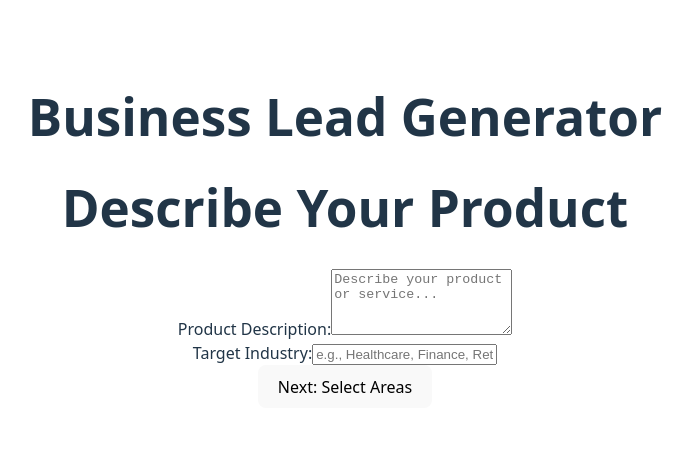
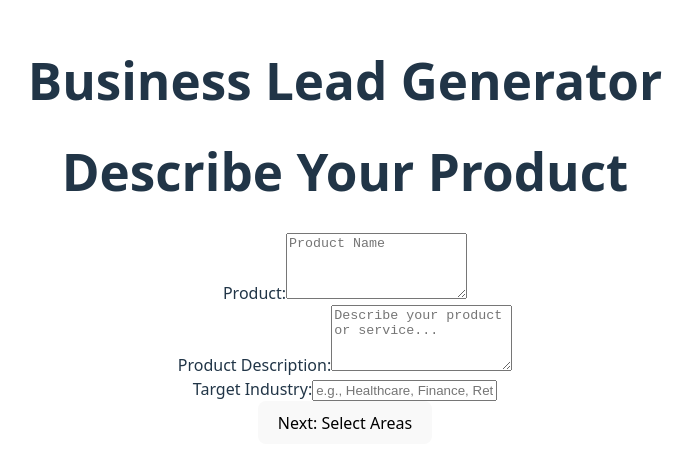
Before and after one commit to bcicco/scrubbers, a React (Vite) app: page / in a window 1280 px wide. Shown: the part 169-636 px from the top of the page, without its empty margins (295-988 px from the left). Built offline with nearby package versions, Linux system fonts and the light colour scheme.

Commit message:
trying to add name

```diff
--- a/src/components/ProductForm.tsx
+++ b/src/components/ProductForm.tsx
@@ -6,13 +6,14 @@ const ProductForm = () => {
   const { sessionData, updateProduct } = useLeadGen();
   const navigate = useNavigate();
 
-  const [product, setProduct] = useState(sessionData.productDescription);
+  const [productDesc, setProduct] = useState(sessionData.productDescription);
   const [industry, setIndustry] = useState(sessionData.targetIndustry);
+  const [productName, setName] = useState(sessionData.prodctName)
 
   const handleSubmit = (e) => {
     e.preventDefault();
-    if (product.trim() && industry.trim()) {
-      updateProduct(product, industry);
+    if (productDesc.trim() && industry.trim() && productName.trim()) {
+      updateProduct(productName, productDesc, industry);
       navigate('/select-areas');
     }
   };
@@ -22,16 +23,28 @@ const ProductForm = () => {
       <h1>Describe Your Product</h1>
       <form onSubmit={handleSubmit}>
         <div className="form-group">
+          <label htmlFor="product">Product:</label>
+          <textarea
+            id="product"
+            value={productName}
+            onChange={(e) => setProduct(e.target.value)}
+            placeholder="Product Name"
+            rows={4}
+            required
+          />
+        </div>
+        <div className="form-group">
           <label htmlFor="product">Product Description:</label>
           <textarea
-            id="product"
-            value={product}
+            id="product-description"
+            value={productDesc}
             onChange={(e) => setProduct(e.target.value)}
             placeholder="Describe your product or service..."
             rows={4}
             required
           />
         </div>
+
 
         <div className="form-group">
           <label htmlFor="industry">Target Industry:</label>
--- a/src/contexts/LeadGenContext.jsx
+++ b/src/contexts/LeadGenContext.jsx
@@ -5,6 +5,7 @@ const LeadGenContext = createContext();
 export const LeadGenProvider = ({ children }) => {
   const [sessionData, setSessionData] = useState({
     sessionId: null,
+    productName: '',
     productDescription: '',
     targetIndustry: '',
     selectedAreas: [],
@@ -14,10 +15,11 @@ export const LeadGenProvider = ({ children }) => {
     currentArea: ''
   });
 
-  const updateProduct = (product, industry) => {
+  const updateProduct = (name, description ,industry) => {
     setSessionData(prev => ({
       ...prev,
-      productDescription: product,
+      productDescription: name,
+      productDescription: description,
       targetIndustry: industry,
       currentStep: 2
     }));
```
